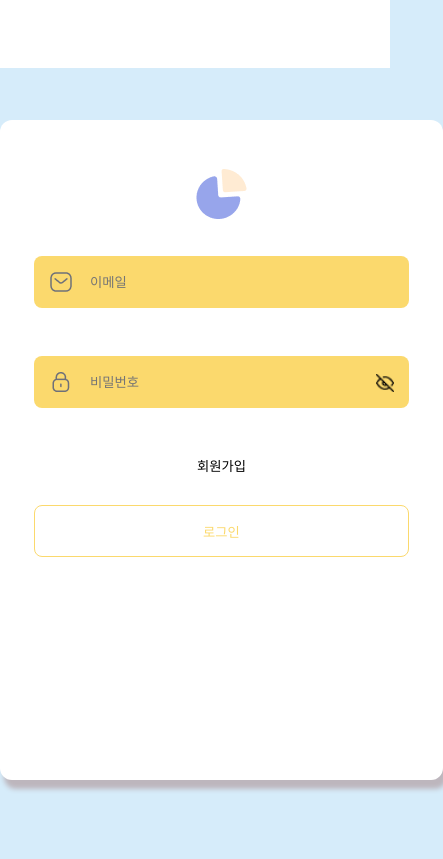
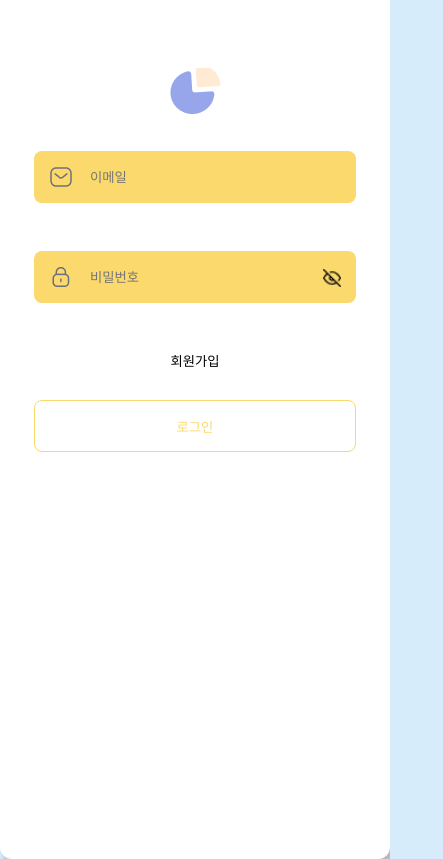
Before and after one commit to devhobak/diary, a React (Create React App) app in the folder client/: page / in a window 390 px wide. Shown: the whole page, 443 px wide, since content can reach past the window. Built offline with nearby package versions, Linux system fonts and the light colour scheme.

Commit message:
로그인 반응형 px 변경

```diff
--- a/client/src/components/login/Login.tsx
+++ b/client/src/components/login/Login.tsx
@@ -4,7 +4,7 @@ import { LoginArticle } from '../common/Form/style/box';
 import Logo from '../../assets/logo.png';
 import { useMediaQuery } from 'react-responsive';
 export default function Login(): JSX.Element {
-    const isMobile = useMediaQuery({ maxWidth: 375 });
+    const isMobile = useMediaQuery({ maxWidth: 414 });
     return (
         <LoginArticle isMobile={isMobile}>
             <h2 className="ir">로그인 창</h2>
--- a/client/src/components/signup/SignUp.tsx
+++ b/client/src/components/signup/SignUp.tsx
@@ -3,7 +3,7 @@ import Form from './Form';
 import Logo from '../../assets/logo.png';
 import { useMediaQuery } from 'react-responsive';
 export default function SignUp() {
-    const isMobile = useMediaQuery({ maxWidth: 375 });
+    const isMobile = useMediaQuery({ maxWidth: 414 });
     return (
         <LoginArticle isMobile={isMobile}>
             <h2 className="ir">회원가입 창</h2>
```
